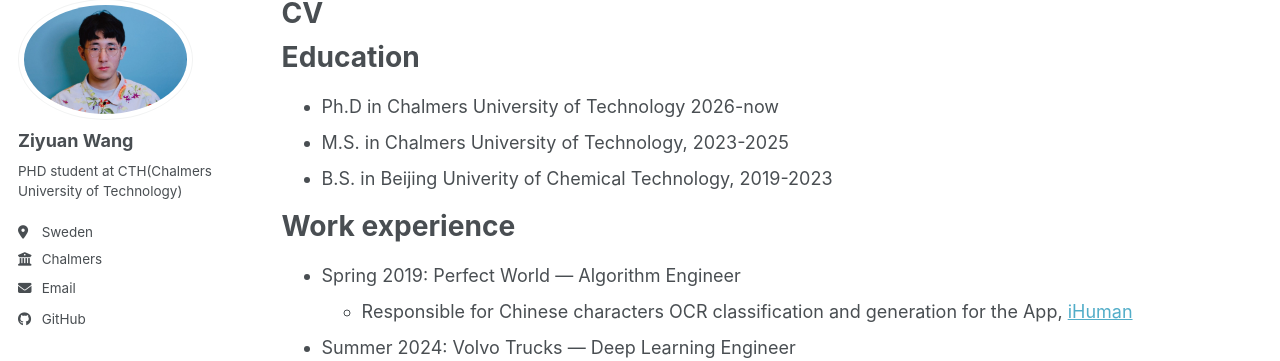
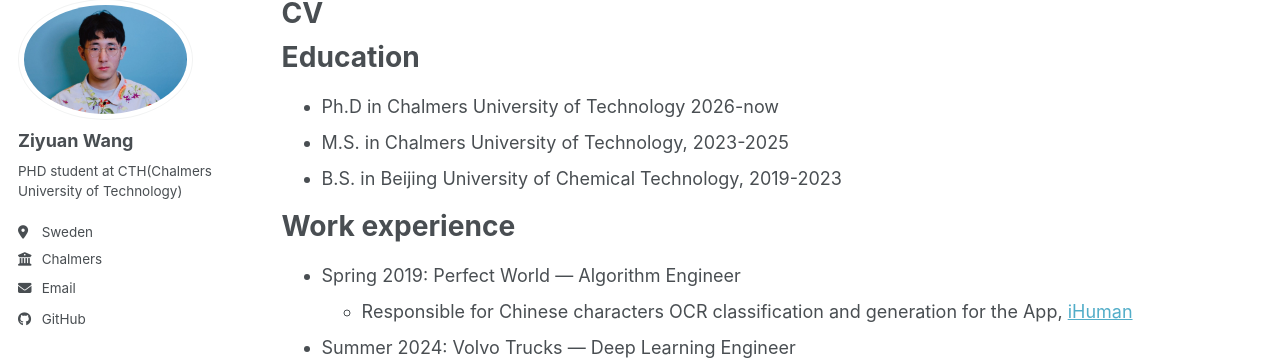
Before and after one commit to Stanwang218/Stanwang218.github.io, a Jekyll site: the page built from _pages/cv.md, in a window 1280 px wide and 966 px high. Shown: the part 100-461 px from the top of the window. Built offline with Jekyll 4.4.1, drawn with Linux system fonts in a browser that asks for light colours; a script bundle is joined from its source files by our own code; library files that are not in the unit come from our copies.

```diff
--- a/_pages/cv.md
+++ b/_pages/cv.md
@@ -13,7 +13,7 @@ Education
 ======
 * Ph.D in Chalmers University of Technology 2026-now
 * M.S. in Chalmers University of Technology, 2023-2025
-* B.S. in Beijing Univerity of Chemical Technology, 2019-2023
+* B.S. in Beijing University of Chemical Technology, 2019-2023
 
 Work experience
 ======
```
Also changed, not shown: _pages/about.md (+2 -0 lines).
